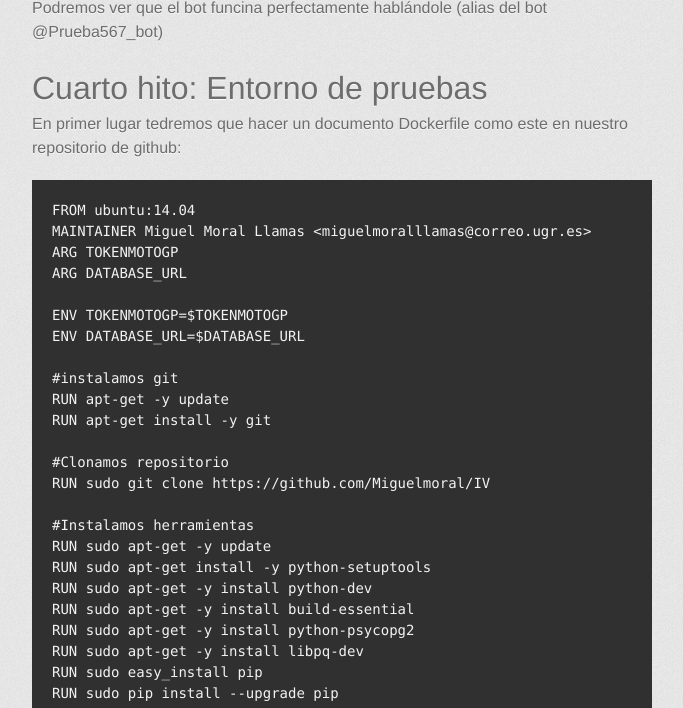
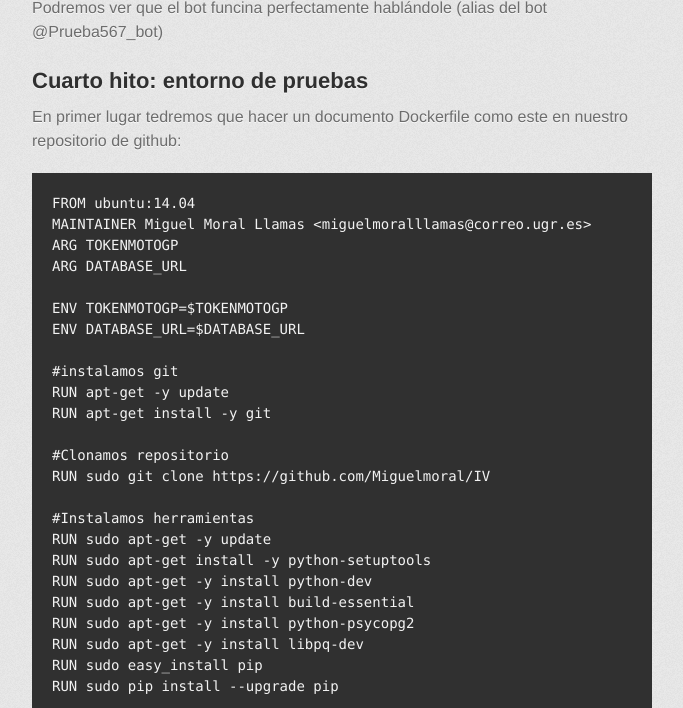
Before and after one commit to Miguelmoral/IV, a Jekyll site: the page built from index.md, in a window 1280 px wide and 900 px high, scrolled down 6406 px, cut to the strip 192-900 px from the top of the window. Shown: the whole strip, without its empty margins (298-981 px from the left). Built offline with Jekyll 4.4.1, drawn with Linux system fonts in a browser that asks for light colours; some web fonts are replaced.

```diff
--- a/index.md
+++ b/index.md
@@ -154,7 +154,8 @@ En este momento nuesto bot esta desplegado y es totalmente funcional. Podemos ve
 
 Podremos ver que el bot funcina perfectamente hablándole (alias del bot @Prueba567_bot)
 
-# Cuarto hito: Entorno de pruebas
+
+## Cuarto hito: entorno de pruebas
 
 En primer lugar tedremos que hacer un documento Dockerfile como este en nuestro repositorio de github:
 
```
